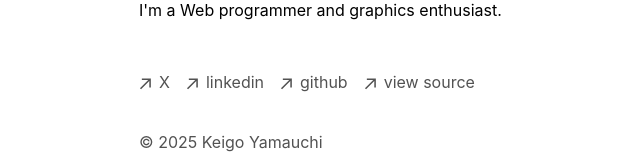
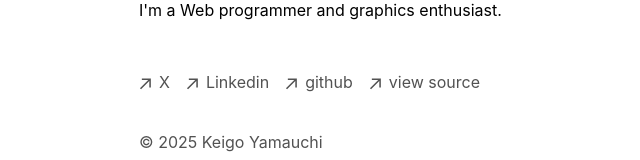
Before and after one commit to kei9o/nextjs-portfolio-blog, a Next.js app: page / in a window 1280 px wide. Shown: the part 202-362 px from the top of the page, without its empty margins (213-853 px from the left). Built offline with nearby package versions, Linux system fonts and the light colour scheme.

Commit message:
Fix capitalization of "Linkedin" in footer

```diff
--- a/app/components/footer.tsx
+++ b/app/components/footer.tsx
@@ -49,7 +49,7 @@ export default function Footer() {
             href="https://www.linkedin.com/in/keigo-yamauchi-778304273/"
           >
             <ArrowIcon />
-            <p className="ml-2 h-7">linkedin</p>
+            <p className="ml-2 h-7">Linkedin</p>
           </a>
         </li>
         <li>
```
